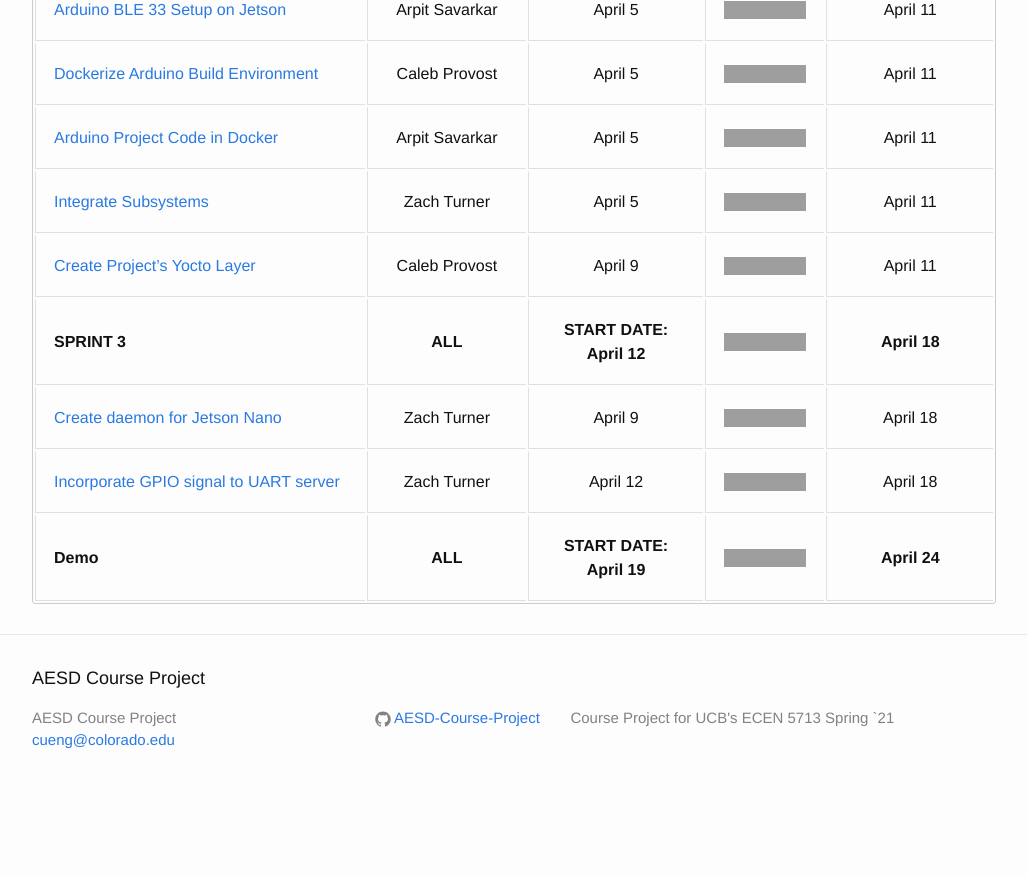
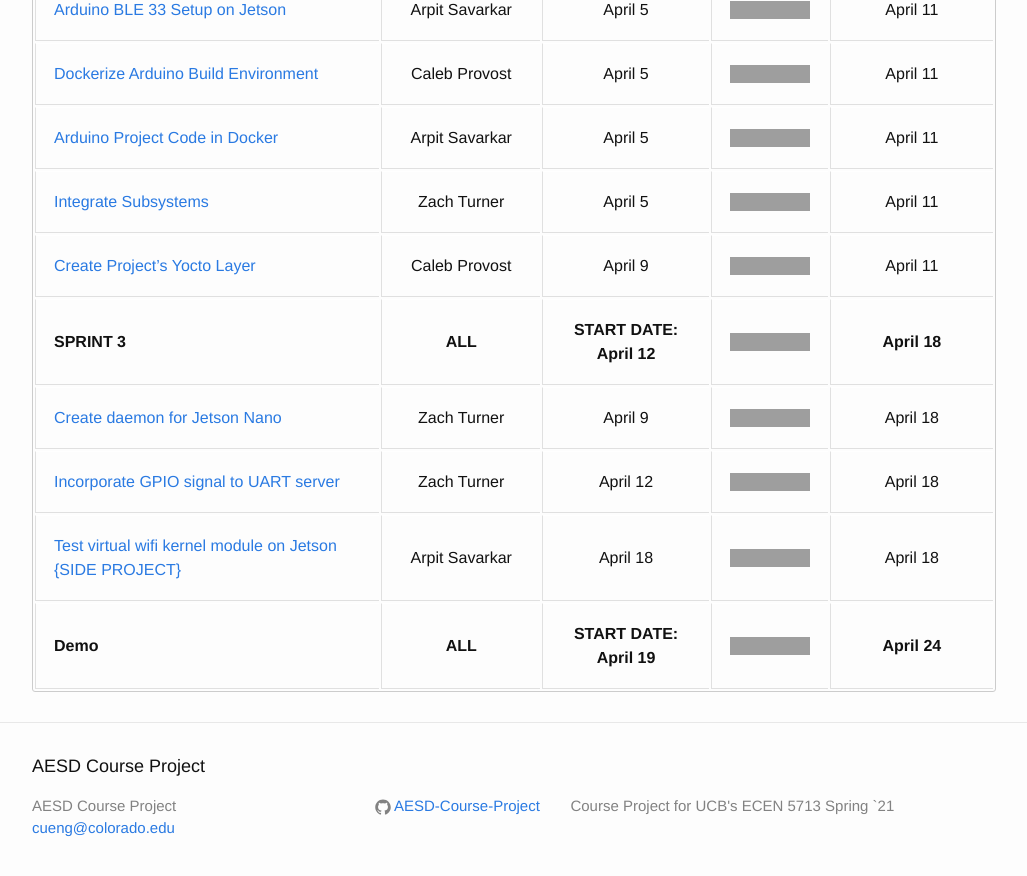
Before and after one commit to AESD-Course-Project/AESD-Course-Project.github.io, a Jekyll site: the page built from src/Project-Schedule.md, in a window 1280 px wide and 900 px high, scrolled down 1124 px. Shown: the top 876 px of the window, without its empty margins (126-1153 px from the left). Built offline with Jekyll 4.4.1, drawn with Linux system fonts in a browser that asks for light colours; our own code applies the rules of GitHub Pages for plain Markdown files; before the commit the page ends 1936 px from its top, so only the background shows below that; grey boxes are pictures that could not be loaded.

Commit message:
Added WifiModule Side Project into schedule.

```diff
--- a/src/Project-Schedule.md
+++ b/src/Project-Schedule.md
@@ -28,4 +28,5 @@ The Course Project's [Projects](https://github.com/AESD-Course-Project/AESD-Cour
 | **SPRINT 3**              | **ALL** | **START DATE: April 12** | ![Status](https://img.shields.io/github/milestones/progress/AESD-Course-Project/AESD-Course-Project.github.io/3?label=) | **April 18** |
 | [Create daemon for Jetson Nano](https://github.com/AESD-Course-Project/AESD-Course-Project.github.io/issues/16)    | Zach Turner | April 9 | ![Status](https://img.shields.io/github/issues/detail/label/AESD-Course-Project/AESD-Course-Project.github.io/16?label=&style=for-the-badge) | April 18 |
 | [Incorporate GPIO signal to UART server](https://github.com/AESD-Course-Project/AESD-Course-Project.github.io/issues/20)    | Zach Turner | April 12 | ![Status](https://img.shields.io/github/issues/detail/label/AESD-Course-Project/AESD-Course-Project.github.io/20?label=&style=for-the-badge) | April 18 |
+| [Test virtual wifi kernel module on Jetson {SIDE PROJECT}](https://github.com/AESD-Course-Project/AESD-Course-Project.github.io/issues/17)    | Arpit Savarkar | April 18 | ![Status](https://img.shields.io/github/issues/detail/label/AESD-Course-Project/AESD-Course-Project.github.io/20?label=&style=for-the-badge) | April 18 |
 | **Demo**                  | **ALL** | **START DATE: April 19** | ![Status](https://img.shields.io/github/milestones/progress/AESD-Course-Project/AESD-Course-Project.github.io/4?label=) | **April 24** |
```
